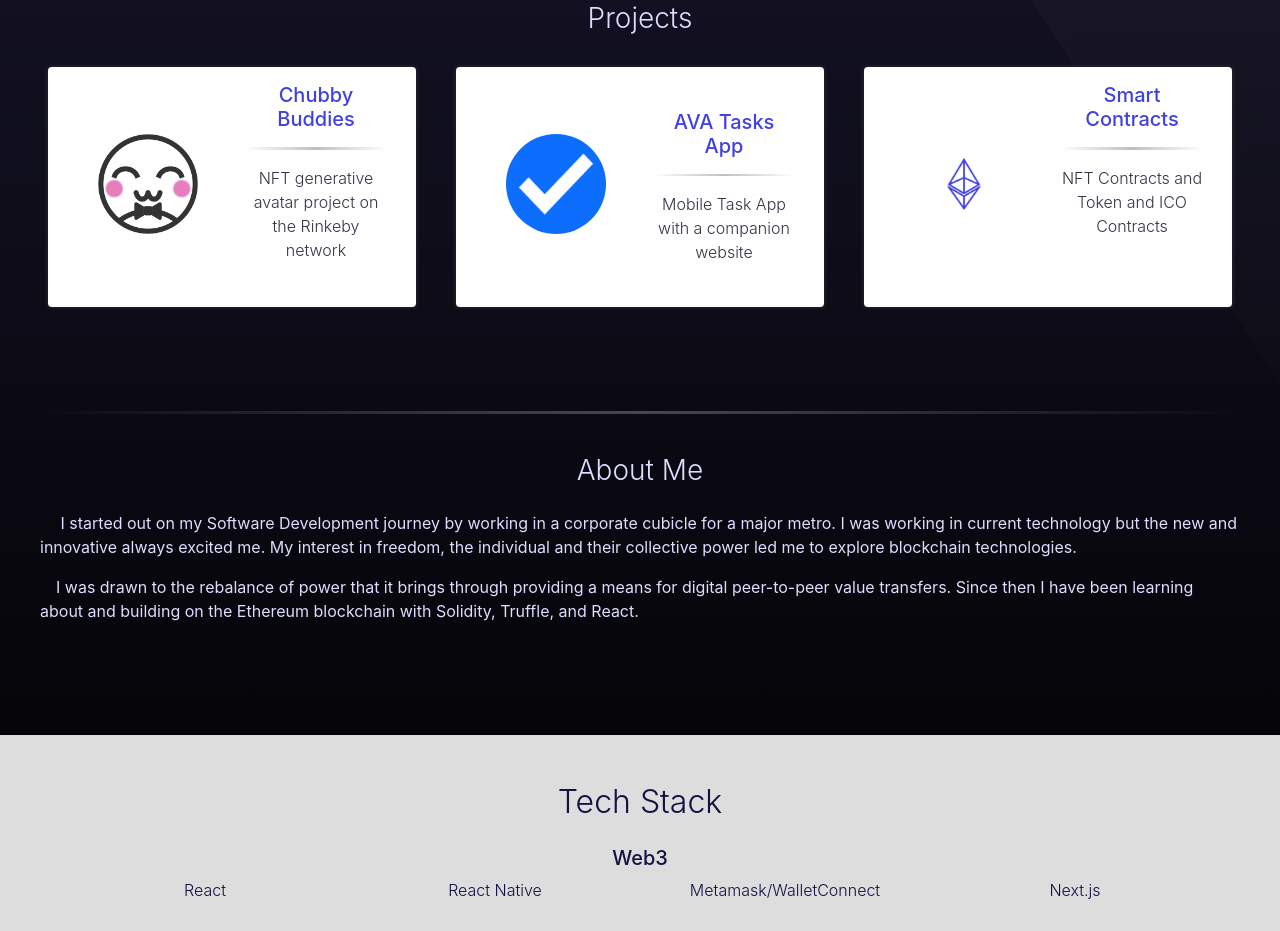
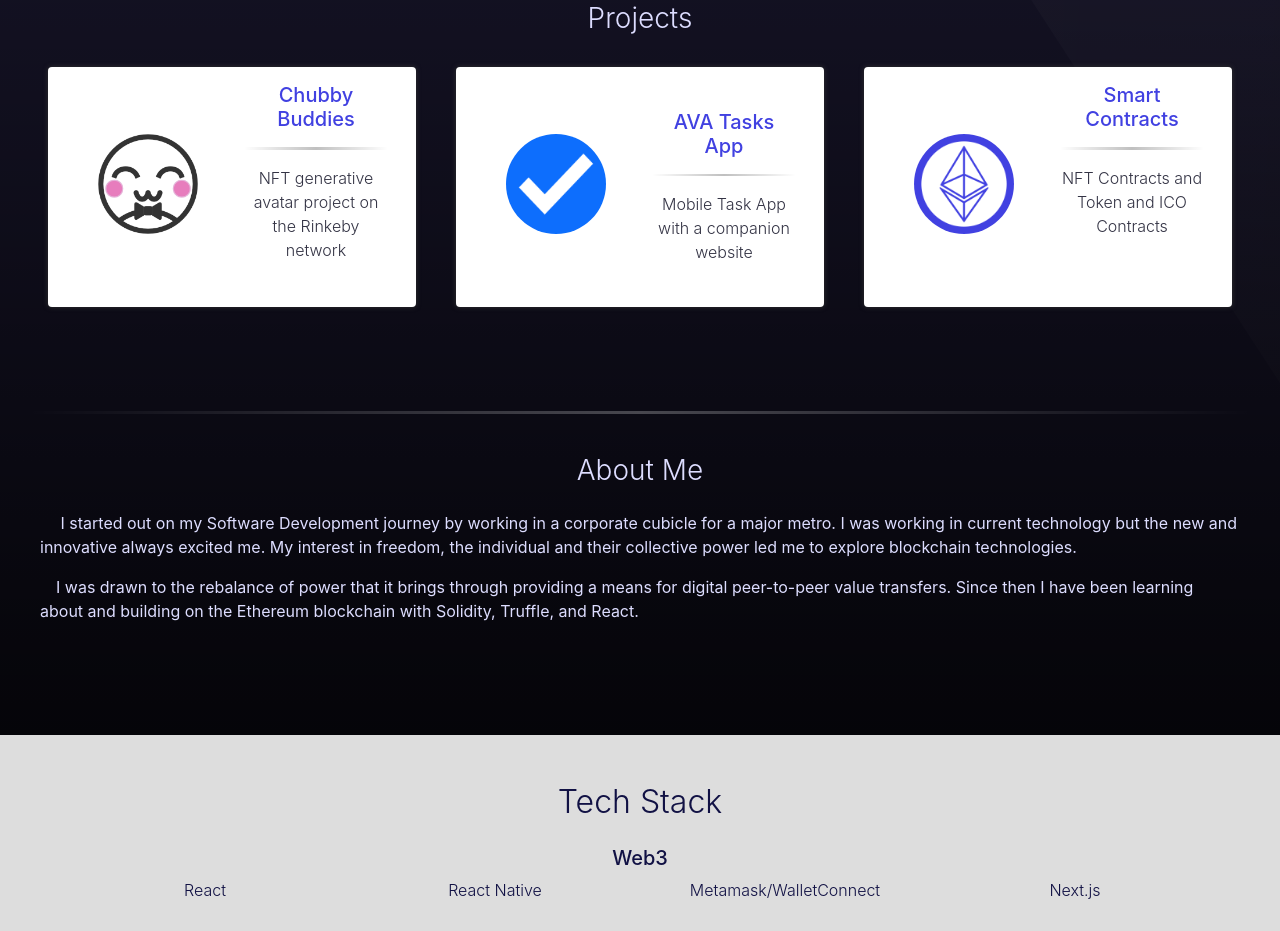
Before and after one commit to adrianve-dev/dev-portfolio, a Next.js app: page / in a window 1280 px wide. Shown: the part 1280-2211 px from the top of the page. Built offline with nearby package versions, Linux system fonts and the light colour scheme.

Commit message:
refactor: add new icon for eth projects

```diff
--- a/pages/index.js
+++ b/pages/index.js
@@ -127,7 +127,7 @@ export default function Home() {
                   <Image className='rounded-circle'
                     width='100px'
                     height='100px'
-                    src='/img/eth-logo-blue.png'
+                    src='/img/eth-logo_full.png'
                     alt='Chubby Buddies'
                   />
                 </Col>
```
Also changed, not shown: public/img/eth-logo_full.png (added).
